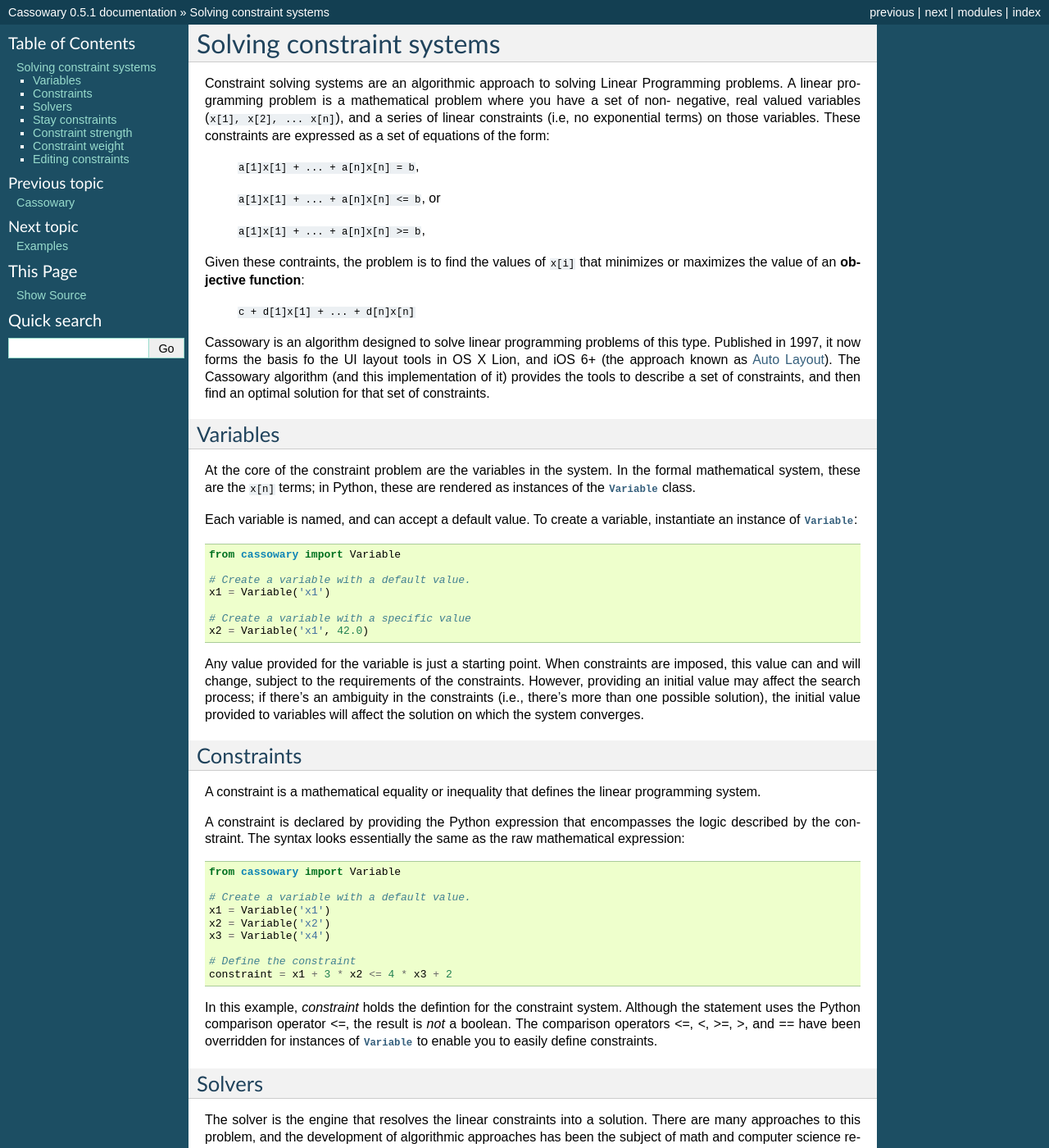
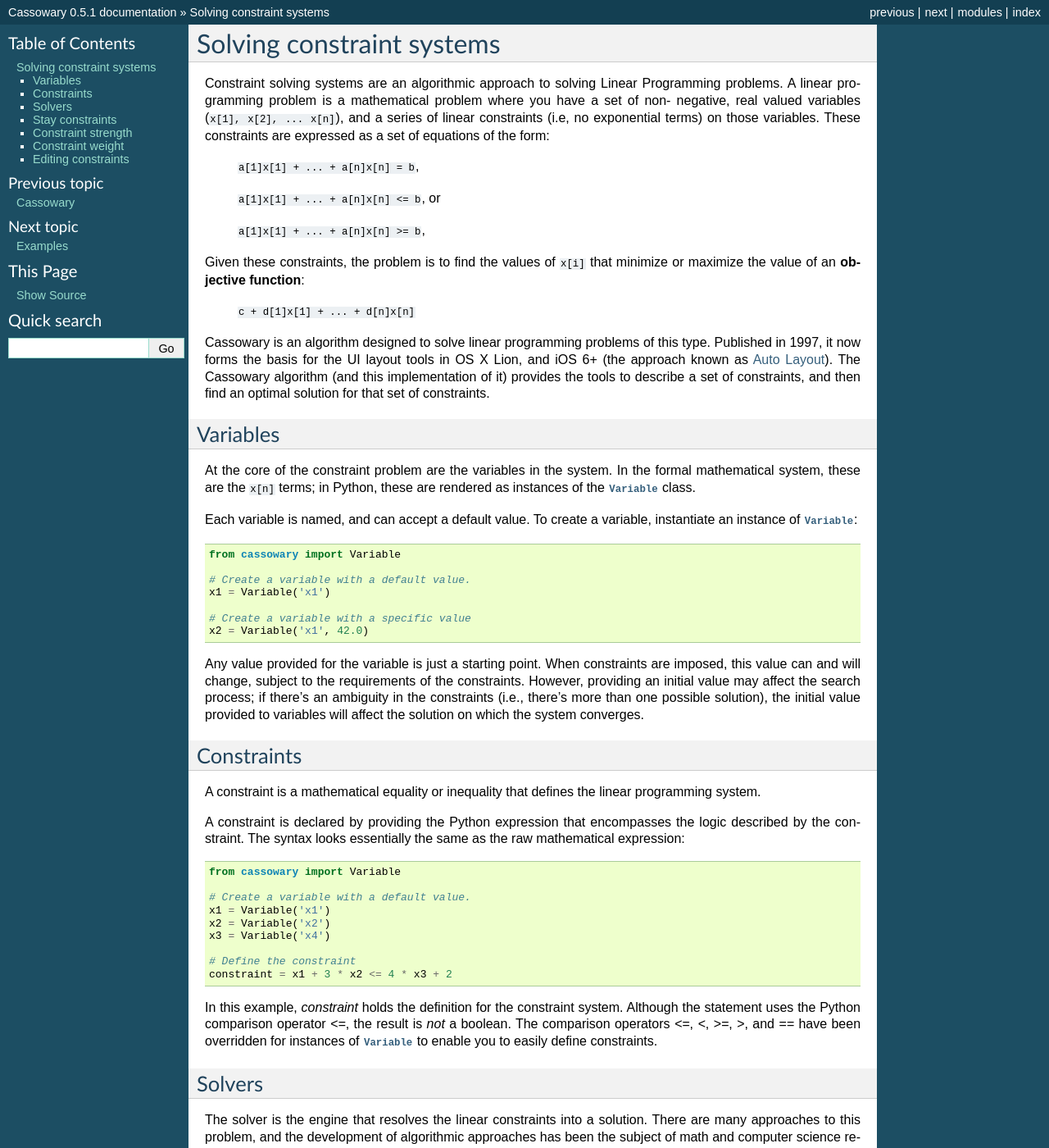
Before and after one commit to brodderickrodriguez/cassowary, a Sphinx documentation site: the page built from docs/topics/theory.rst, in a window 1280 px wide and 1400 px high. Shown: the whole window at 82% size. Built offline with Sphinx 7.4.7, drawn with Linux system fonts in a browser that asks for light colours; some of the changed text lies outside the part shown.

Commit message:
Fix typos in theory documentation

```diff
--- a/docs/topics/theory.rst
+++ b/docs/topics/theory.rst
@@ -14,13 +14,13 @@ form:
 
     ``a[1]x[1] + ... + a[n]x[n] >= b``,
 
-Given these contraints, the problem is to find the values of ``x[i]`` that
-minimizes or maximizes the value of an **objective function**:
+Given these constraints, the problem is to find the values of ``x[i]`` that
+minimize or maximize the value of an **objective function**:
 
     ``c + d[1]x[1] + ... + d[n]x[n]``
 
 Cassowary is an algorithm designed to solve linear programming problems of
-this type. Published in 1997, it now forms the basis fo the UI layout  tools
+this type. Published in 1997, it now forms the basis for the UI layout  tools
 in OS X Lion, and iOS 6+ (the approach known as `Auto Layout`_). The Cassowary
 algorithm (and this implementation of it) provides the tools to describe a set
 of constraints, and then find an optimal solution for that set of constraints.
@@ -72,7 +72,7 @@ raw mathematical expression::
     # Define the constraint
     constraint = x1 + 3 * x2 <= 4 * x3 + 2
 
-In this example, `constraint` holds the defintion for the constraint system.
+In this example, `constraint` holds the definition for the constraint system.
 Although the statement uses the Python comparison operator `<=`, the result is
 *not* a boolean. The comparison operators `<=`, `<`, `>=`, `>`, and `==` have
 been overridden for instances of :class:`~cassowary.Variable` to enable you to
```
Also changed, not shown: other parts of docs/topics/theory.rst (+1 -1 lines).
